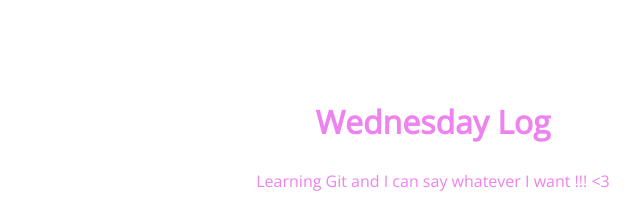
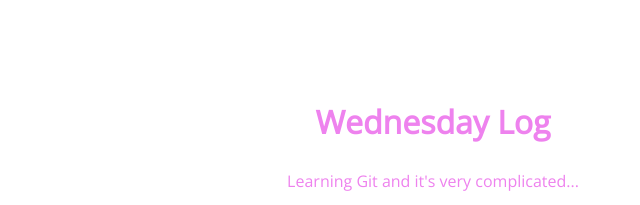
Before and after one commit to kogelmogel/105-project-new, a plain HTML site: page index.html in a window 1280 px wide. Shown: the top 205 px of the page, 207-847 px from the left. Drawn offline with nearby package versions, Linux system fonts and the light colour scheme.

Commit message:
Text in paragraph modified

```diff
--- a/index.html
+++ b/index.html
@@ -9,7 +9,7 @@
 <body>
 	<section>
 		<h1>Wednesday Log</h1>
-		<p>Learning Git and I can say whatever I want !!! <3</p>
+		<p>Learning Git and it's very complicated...</p>
 		<img src="img/happy-blue-robot.png">
 	</section>
 </body>
```
